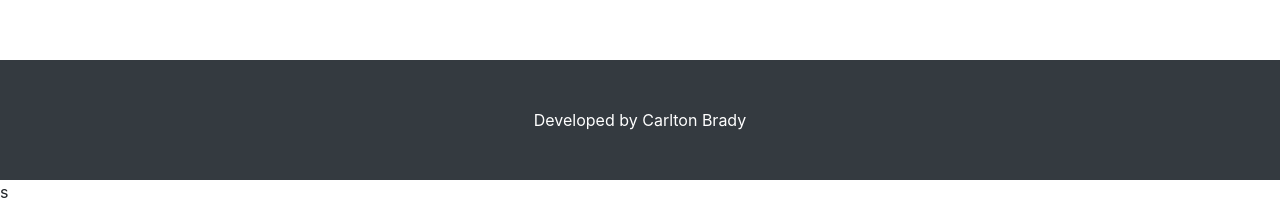
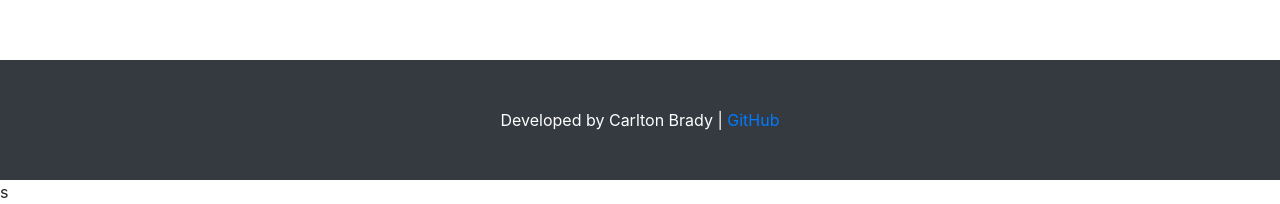
Before and after one commit to CarltonTB/TweetSentiment, a Django app: page / in a window 1280 px wide. Shown: the part 1300-1504 px from the top of the page. Run offline with Django 3.2, Linux system fonts and the light colour scheme; some libraries are stand-ins or nearby versions.

Commit message:
cleaned up layout, added github link

```diff
--- a/TweetSentiment/tweets/templates/tweets/index.html
+++ b/TweetSentiment/tweets/templates/tweets/index.html
@@ -118,7 +118,7 @@
     <!-- Footer -->
     <footer class="py-5 bg-dark">
       <div class="container">
-        <p class="m-0 text-center text-white">Developed by Carlton Brady</p>
+        <p class="m-0 text-center text-white">Developed by Carlton Brady | <a href ="https://github.com/CarltonTB">GitHub</a></p>
       </div>
       <!-- /.container -->
     </footer>
```
